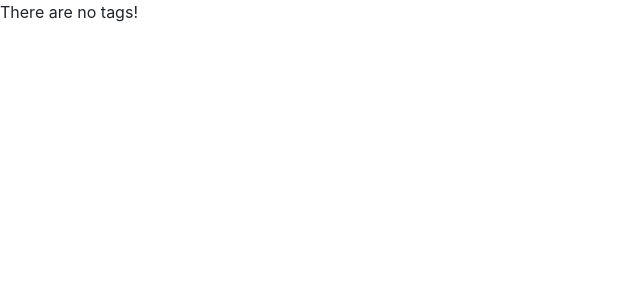
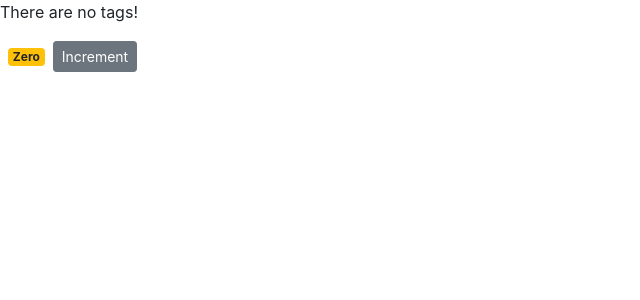
Before and after one commit to sdmalek44/shopping-cart, a React (Create React App) app: page / in a window 1280 px wide. Shown: the top 300 px of the page, without its empty margins (0-640 px from the left). Built offline with nearby package versions, Linux system fonts and the light colour scheme.

Commit message:
Get counter to increment

```diff
--- a/src/components/counter.jsx
+++ b/src/components/counter.jsx
@@ -4,6 +4,15 @@
   state = {
     count: 0,
     tags: []
+  };
+
+  // constructor() {
+  //   super();
+  //   this.handleIncrement = this.handleIncrement.bind(this);
+  // }
+
+  handleIncrement = () => {
+    this.setState({ count: this.state.count + 1 });
   };
 
   renderTags() {
@@ -18,7 +27,28 @@
   }
 
   render() {
-    return <div>{this.renderTags() || "There are no tags!"}</div>;
+    return (
+      <div>
+        {this.renderTags() || "There are no tags!"}
+        <span className={this.getBadgeClasses()}>{this.formatCount()}</span>
+        <button
+          onClick={this.handleIncrement}
+          className="btn btn-secondary btn-sm"
+        >
+          Increment
+        </button>
+      </div>
+    );
+  }
+
+  getBadgeClasses() {
+    let classes = "badge m-2 badge-";
+    classes += this.state.count === 0 ? "warning" : "primary";
+    return classes;
+  }
+
+  formatCount() {
+    return this.state.count === 0 ? "Zero" : this.state.count;
   }
 }
 
```
